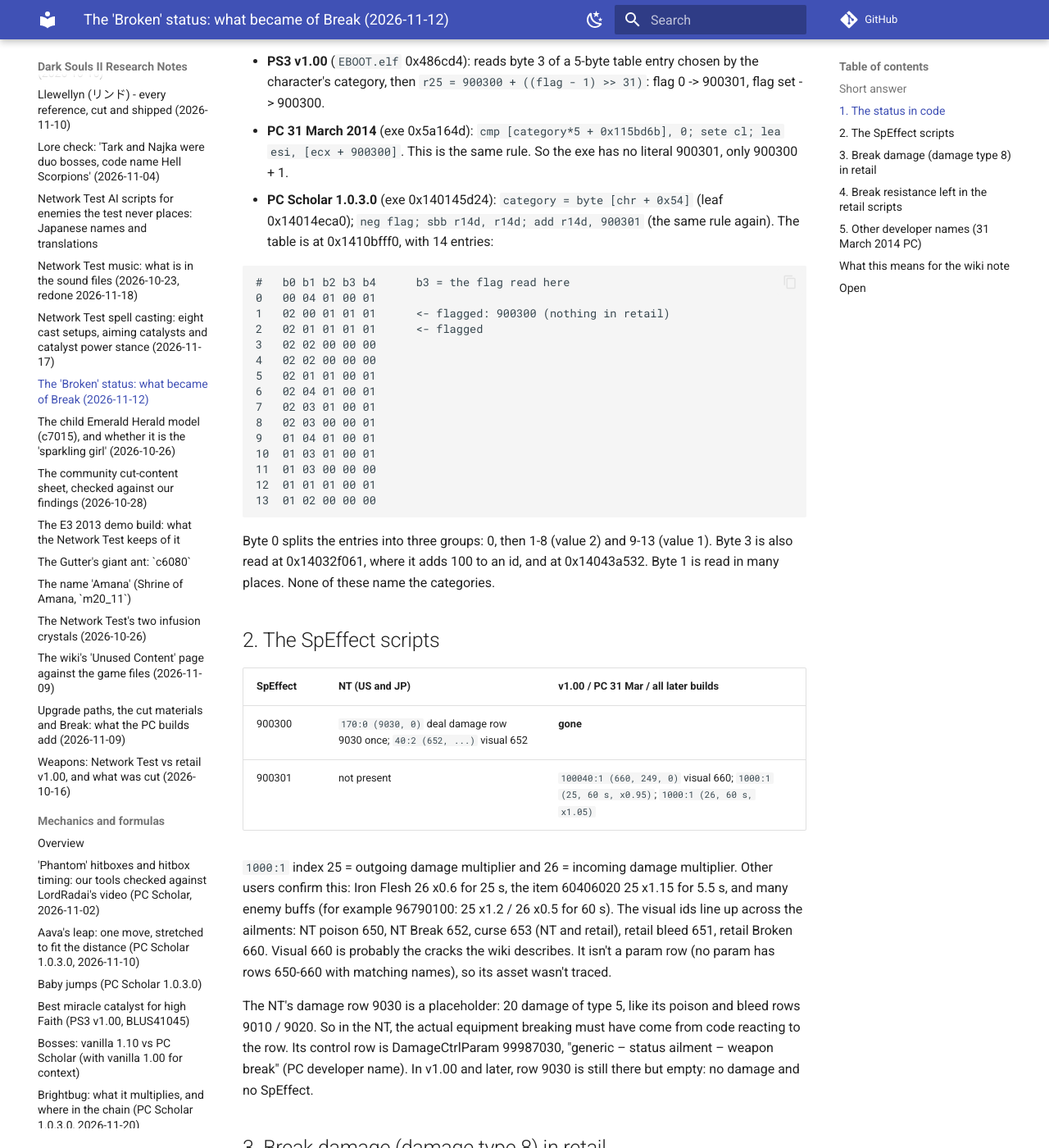
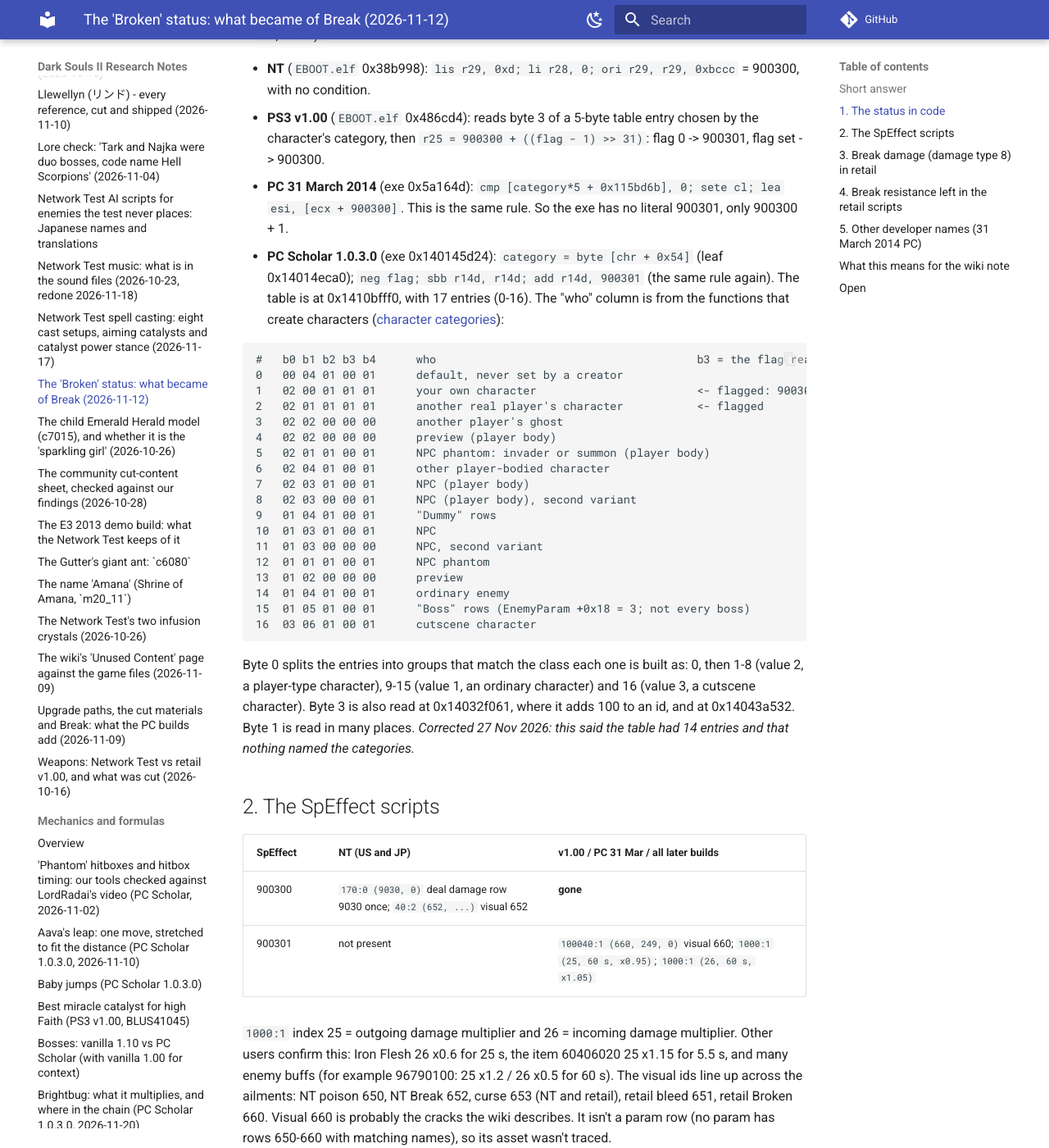
Before and after one commit to laveniatappendorf/ds2-research-notes, an MkDocs documentation site: the page built from docs/network-test/broken-status.md, in a window 1280 px wide and 1400 px high, scrolled down 2062 px. Shown: the whole window at 82% size. Built offline with MkDocs 1.6.1 and Material for MkDocs 9.7.7, drawn with Linux system fonts in a browser that asks for light colours; comment, search, counter and statistics services are not loaded; some of the changed text lies outside the part shown.

Commit message:
Character categories: who categories 1 and 2 are, from the code
New mechanics page (PC Scholar 1.0.3.0, 27 Nov 2026):

- character-categories-pc (Confirmed in code): the byte at chr+0x54 is
  set once, when a character is created, by the function that creates
  it, and each creator also names the character. 1 = your own
  character ("Player_"), 2 = another real player's character in your
  world ("NetworkPlayer_"), 3 = ghosts, 5 / 12 = NPC phantoms (NPC
  invaders and summons), 14 = ordinary enemies, 15 = EnemyParam rows
  with +0x18 = 3 ("Boss_"), 16 = cutscene characters. Byte 3 of the
  category table, set only on 1 and 2, means "a real player's
  character". Only 1, 5 and 14 have been read live.

Updated with it:

- brightbug: section 4's "PvE only" now rests on the code, not an
  inference: the x1.2 / x0.8 work between a player and an enemy, boss
  or NPC invader, never between two players.
- broken-status: the two categories that get 900300 are real players'
  characters, so NPC invaders get Broken like enemies; the table shows
  all 17 rows with who each one is.
- Both pages said the category table had 14 entries. It has 17 (0-16).

Co-Authored-By: Claude Opus 5.5 <noreply@anthropic.com>

````diff
--- a/docs/network-test/broken-status.md
+++ b/docs/network-test/broken-status.md
@@ -22,11 +22,14 @@ disassemble the PC exes; `ppcimm.py` finds constants in a PS3 EBOOT).
 - **It is not a cut feature.** It is what retail put in place of the Network Test's Break status. In the NT, Break
   was one status for everyone: when the build-up filled, the target got SpEffect 900300, which deals the
   "weapon break" damage row 9030. There is no x0.95 / x1.05 anywhere in the NT.
-- **From v1.00 on, the code splits by character type.** Two of the 14 character categories still get 900300, but
-  retail data no longer has a 900300, so nothing happens to them. Every other category, enemies included, gets
-  900301. So enemies cannot lose equipment durability, and the Break build-up gives them a small debuff instead.
-  The two flagged categories are most likely the player's own character types. **Not confirmed**: the
-  table is indexed by a byte at character +0x54 that we haven't mapped.
+- **From v1.00 on, the code splits by character type.** Two character categories still get 900300, but retail data
+  no longer has a 900300, so nothing happens to them. Every other category, enemies included, gets 900301. So
+  enemies cannot lose equipment durability, and the Break build-up gives them a small debuff instead.
+  The two flagged categories are **real players' characters**: 1 is your own character and 2 is another real
+  player's character in your world. NPC invaders and summons, enemies and bosses are all other categories, so they
+  get 900301. That's traced in the PC Scholar code ([character categories](../mechanics/character-categories-pc.md),
+  27 Nov 2026), where the category byte at character +0x54 is set when the character is created. Category 2 hasn't
+  been read live yet.
 - Break is still a damage type in retail (damage type 8). Retail added Acid Surge with it, after the NT.
   The "Break resist" defence slot also survives in the SpEffect scripts: [the Ring of Resistance](armour-rings-spells-nt-vs-retail.md#same-id-same-ring-17) quietly raises it.
 
@@ -60,29 +63,35 @@ So Break is still ailment 2, between bleed and curse. That's the NT's menu order
 - **PC 31 March 2014** (exe 0x5a164d): `cmp [category*5 + 0x115bd6b], 0; sete cl; lea esi, [ecx + 900300]`.
   This is the same rule. So the exe has no literal 900301, only 900300 + 1.
 - **PC Scholar 1.0.3.0** (exe 0x140145d24): `category = byte [chr + 0x54]` (leaf 0x14014eca0);
-  `neg flag; sbb r14d, r14d; add r14d, 900301` (the same rule again). The table is at 0x1410bfff0, with 14 entries:
+  `neg flag; sbb r14d, r14d; add r14d, 900301` (the same rule again). The table is at 0x1410bfff0, with 17 entries
+  (0-16). The "who" column is from the functions that create characters
+  ([character categories](../mechanics/character-categories-pc.md)):
 
   ```
-  #   b0 b1 b2 b3 b4      b3 = the flag read here
-  0   00 04 01 00 01
-  1   02 00 01 01 01      <- flagged: 900300 (nothing in retail)
-  2   02 01 01 01 01      <- flagged
-  3   02 02 00 00 00
-  4   02 02 00 00 00
-  5   02 01 01 00 01
-  6   02 04 01 00 01
-  7   02 03 01 00 01
-  8   02 03 00 00 01
-  9   01 04 01 00 01
-  10  01 03 01 00 01
-  11  01 03 00 00 00
-  12  01 01 01 00 01
-  13  01 02 00 00 00
+  #   b0 b1 b2 b3 b4      who                                       b3 = the flag read here
+  0   00 04 01 00 01      default, never set by a creator
+  1   02 00 01 01 01      your own character                        <- flagged: 900300 (nothing in retail)
+  2   02 01 01 01 01      another real player's character           <- flagged
+  3   02 02 00 00 00      another player's ghost
+  4   02 02 00 00 00      preview (player body)
+  5   02 01 01 00 01      NPC phantom: invader or summon (player body)
+  6   02 04 01 00 01      other player-bodied character
+  7   02 03 01 00 01      NPC (player body)
+  8   02 03 00 00 01      NPC (player body), second variant
+  9   01 04 01 00 01      "Dummy" rows
+  10  01 03 01 00 01      NPC
+  11  01 03 00 00 00      NPC, second variant
+  12  01 01 01 00 01      NPC phantom
+  13  01 02 00 00 00      preview
+  14  01 04 01 00 01      ordinary enemy
+  15  01 05 01 00 01      "Boss" rows (EnemyParam +0x18 = 3; not every boss)
+  16  03 06 01 00 01      cutscene character
   ```
 
-  Byte 0 splits the entries into three groups: 0, then 1-8 (value 2) and 9-13 (value 1). Byte 3 is also read at
-  0x14032f061, where it adds 100 to an id, and at 0x14043a532. Byte 1 is read in many places. None of these name the
-  categories.
+  Byte 0 splits the entries into groups that match the class each one is built as: 0, then 1-8 (value 2, a
+  player-type character), 9-15 (value 1, an ordinary character) and 16 (value 3, a cutscene character). Byte 3 is
+  also read at 0x14032f061, where it adds 100 to an id, and at 0x14043a532. Byte 1 is read in many places.
+  *Corrected 27 Nov 2026: this said the table had 14 entries and that nothing named the categories.*
 
 ## 2. The SpEffect scripts
 
@@ -156,8 +165,8 @@ mapping: 0 physical, 1 magic, 2 lightning, 3 fire, 4 dark, 5 poison, 6 bleed, **
 
 ## What this means for the wiki note
 
-- 5 % / 5 % / 60 s / non-player: confirmed from data and code. The "non-player" part is really "not one of two
-  flagged character categories" (see 1).
+- 5 % / 5 % / 60 s / non-player: confirmed from data and code. The "non-player" part is really "not a real player's
+  character" (the two flagged categories, see 1). So NPC invaders and summons can get Broken too, like enemies.
 - Destructive Greatarrow, Acid Surge and Corrosive Urn: all three deal type 8 Break damage. So do several enemy acid
   attacks, which hit the player's durability.
 - "Stacks with separate timers" and "entities with equipment": not checked. The code picks the SpEffect by character
@@ -167,8 +176,9 @@ mapping: 0 physical, 1 magic, 2 lightning, 3 fire, 4 dark, 5 poison, 6 bleed, **
 
 ## Open
 
-- Which categories 1 and 2 are (character +0x54). Live check: read the byte on the player, a summon, an invader and
-  an enemy (PC Scholar), and watch an enemy's SpEffect list after an urn.
+- ~~Which categories 1 and 2 are (character +0x54).~~ Traced in code, 27 Nov: real players' characters (see 1). Read
+  live so far: your own character 1, an NPC invader 5, an ordinary enemy 14. Still to read: another player's
+  character (expected 2). Still to watch: an enemy's SpEffect list after an urn.
 - The Break build-up threshold for enemies and whether copies stack (SpEffect stacking flags, 100040:1 second
   argument 249?).
 - What visual 660 points to.
--- a/mkdocs.yml
+++ b/mkdocs.yml
@@ -81,6 +81,7 @@ nav:
       - "Bosses: vanilla 1.10 vs PC Scholar (with vanilla 1.00 for context)": mechanics/bosses-pc.md
       - "Brightbug: what it multiplies, and where in the chain (PC Scholar 1.0.3.0, 2026-11-20)": mechanics/brightbug.md
       - "Chameleon: which objects you turn into (2026-11-14)": mechanics/chameleon-objects.md
+      - "Character categories: what sets `chr + 0x54` (PC Scholar 1.0.3.0, 2026-11-27)": mechanics/character-categories-pc.md
       - "ChunkPhaseParam and the PlayGo doors (PC Scholar)": mechanics/chunk-phase-playgo.md
       - "Contact margin: why a hit needs a few cm of overlap (PC Scholar 1.0.3.0, live 18 Nov 2026)": mechanics/contact-margin-pc.md
       - "Distance damage cut ('tip hit') and multi-target damage, PC Scholar (2026-11-01)": mechanics/distance-damage-cut-pc.md
````
Also changed, not shown: docs/mechanics/brightbug.md (+15 -7 lines), docs/mechanics/character-categories-pc.md (added, +222 -0 lines), docs/mechanics/index.md (+1 -0 lines).
